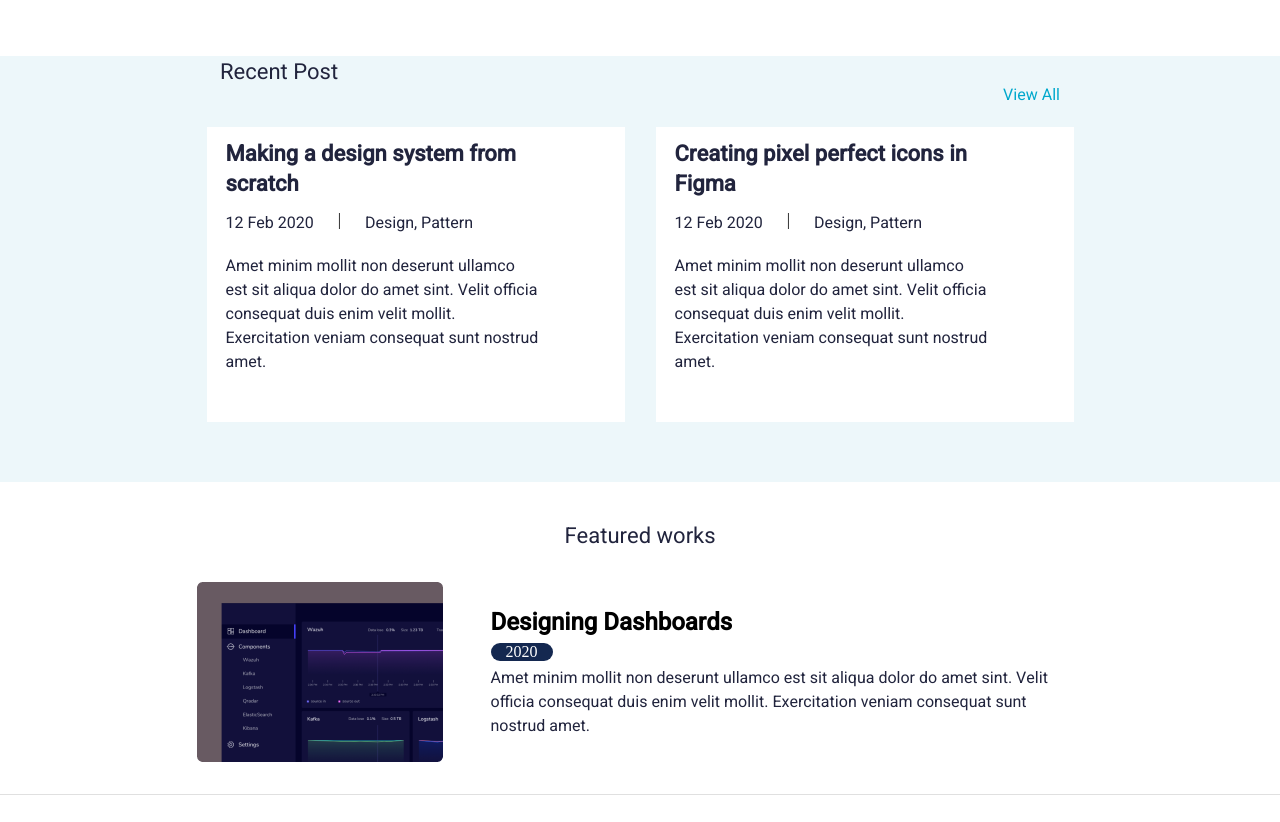
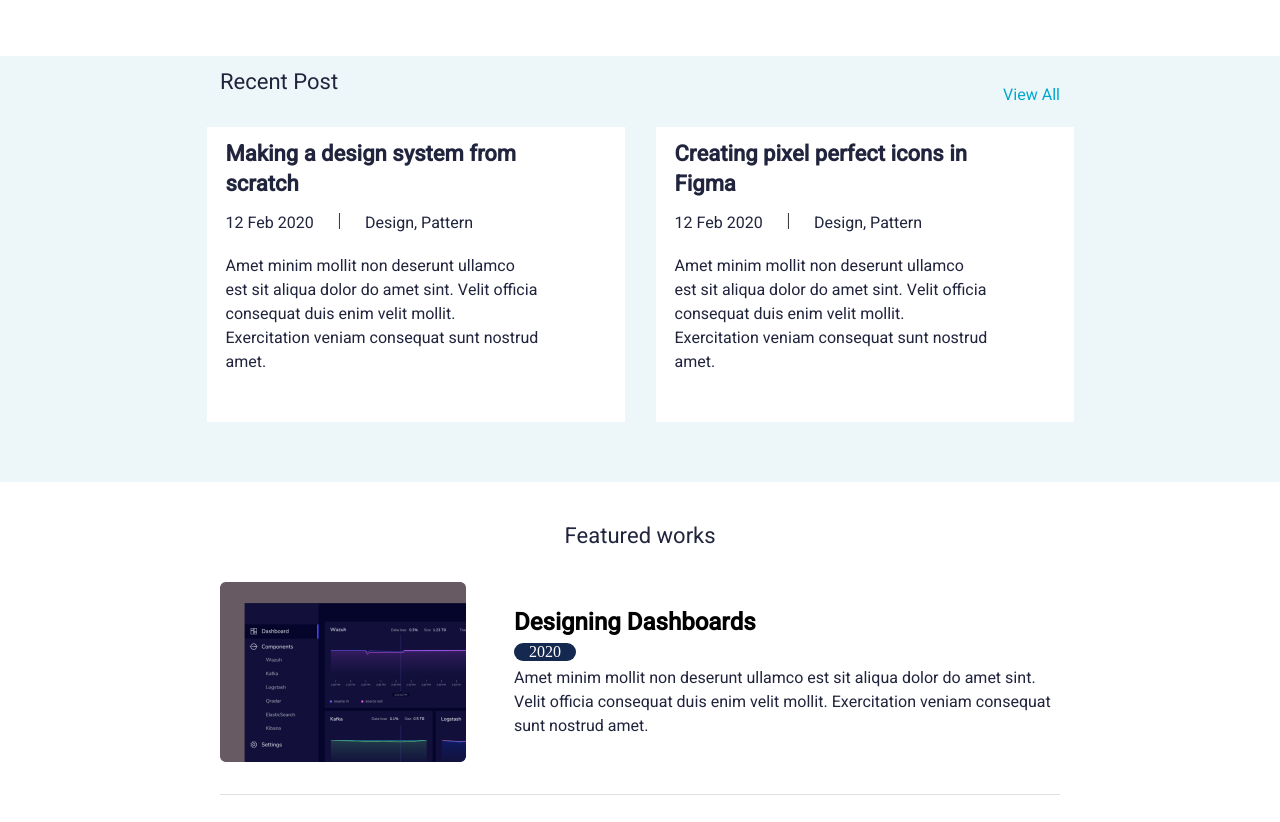
Before and after one commit to jsmngill/porttfolio-, a plain HTML site: page index.html in a window 1280 px wide. Shown: the part 462-1284 px from the top of the page. Drawn offline with Linux system fonts and the light colour scheme.

Commit message:
final changes made

```diff
--- a/style.css
+++ b/style.css
@@ -226,6 +226,7 @@
         font-size: 22px;
         /*margin-left: 148px;*/
         margin: 0;
+        padding-top: 10px;
     }
     .posts{
         display: flex;
@@ -341,6 +342,8 @@
         flex-direction: row;
         justify-content: center;
         align-items: center;
+        max-width: 840px;
+        margin: auto;
     }
     .work_img{
         margin-right: 2rem;
```
